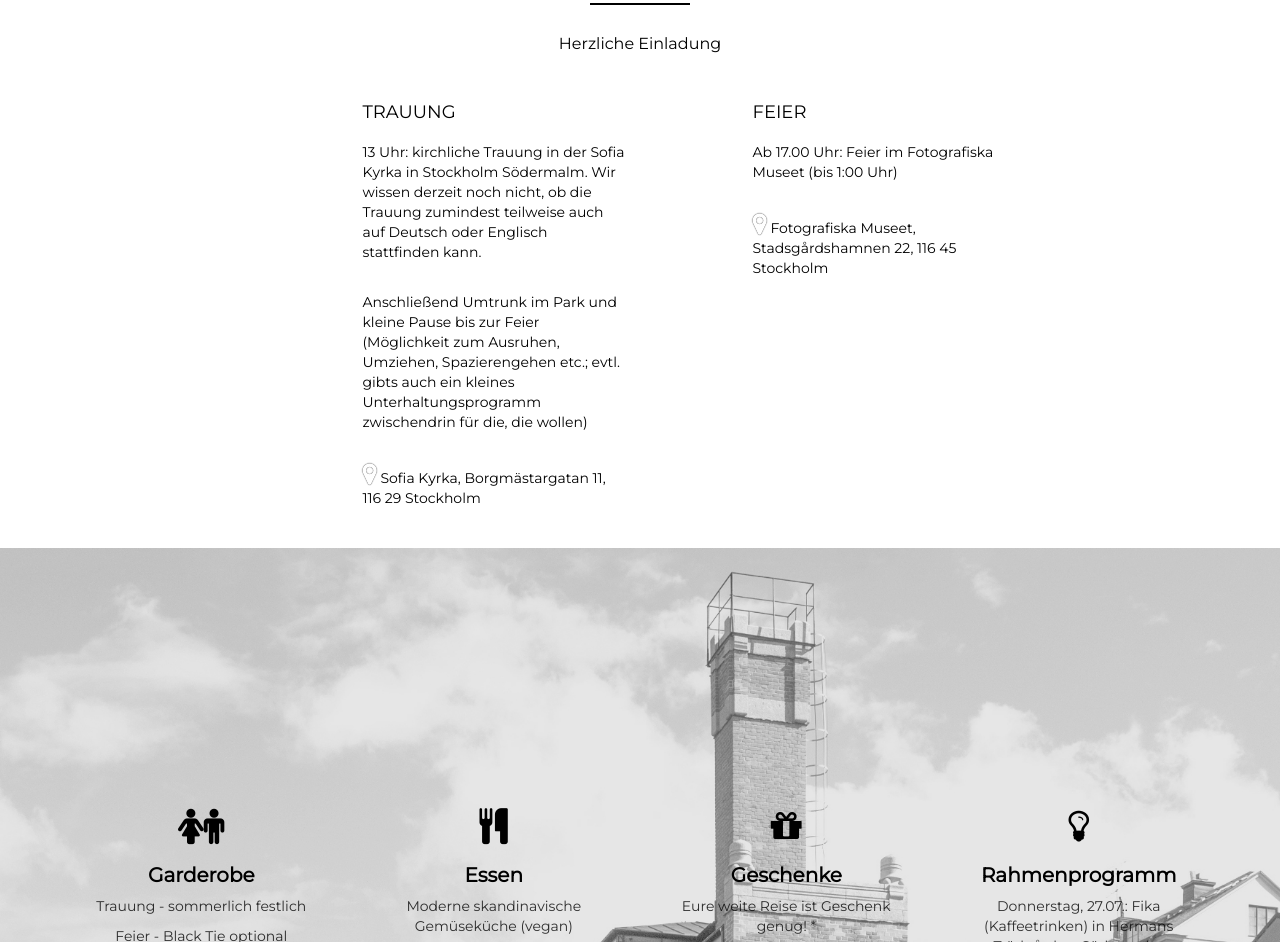
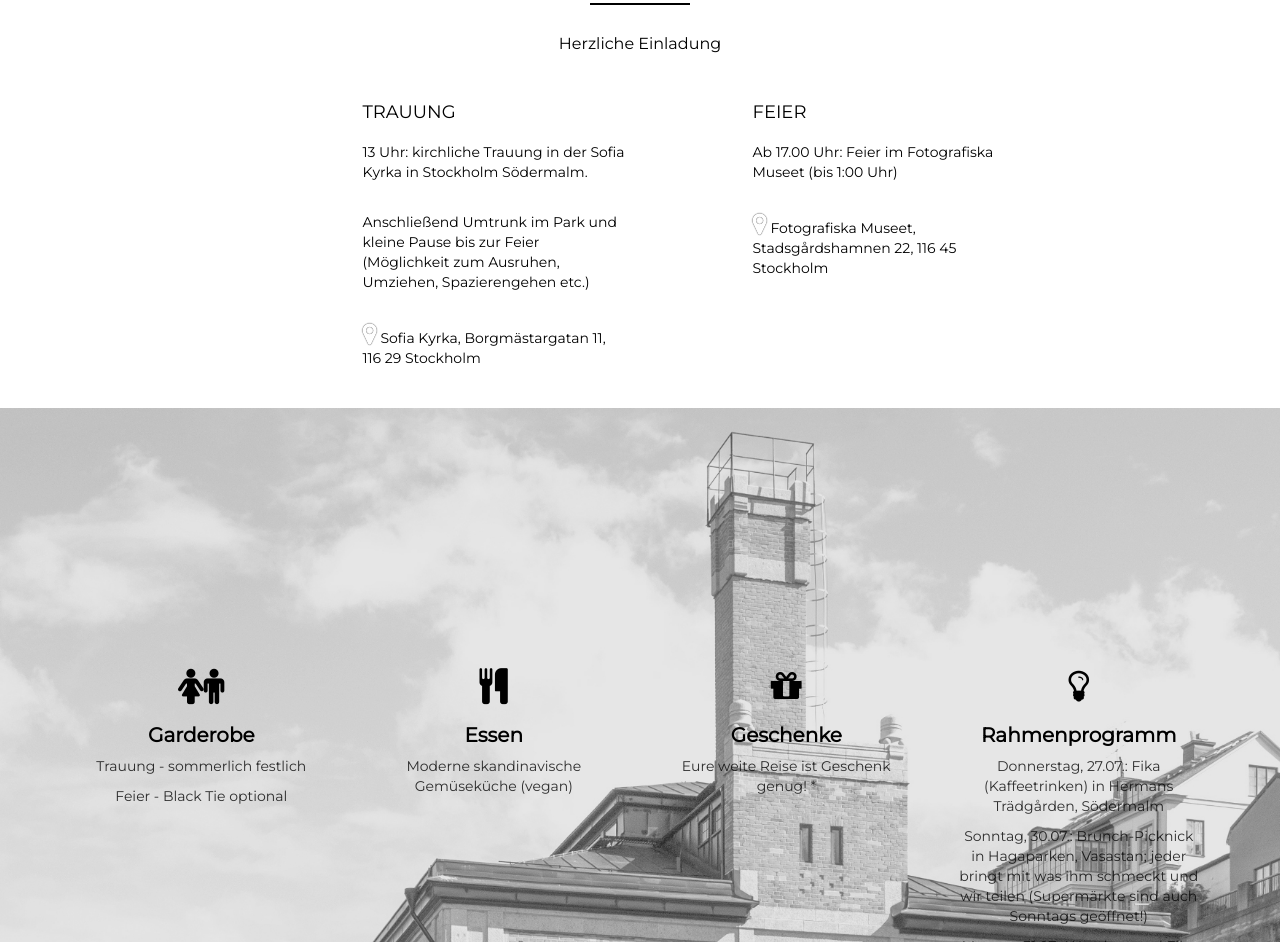
Before and after one commit to juli-und-frank/juli-und-frank, a plain HTML site: page index.html in a window 1280 px wide. Shown: the part 897-1839 px from the top of the page. Drawn offline with nearby package versions, Linux system fonts and the light colour scheme.

Commit message:
Update index.html

```diff
--- a/index.html
+++ b/index.html
@@ -83,9 +83,9 @@
             <div class="about-text">
               <h4>Trauung</h4>
 
-              <p>13 Uhr: kirchliche Trauung in der Sofia Kyrka in Stockholm Södermalm. Wir wissen derzeit noch nicht, ob die Trauung zumindest teilweise auch auf Deutsch oder Englisch stattfinden kann.
+              <p>13 Uhr: kirchliche Trauung in der Sofia Kyrka in Stockholm Södermalm.
               </p>
-              <p> Anschließend Umtrunk im Park und kleine Pause bis zur Feier (Möglichkeit zum Ausruhen, Umziehen, Spazierengehen etc.; evtl. gibts auch ein kleines Unterhaltungsprogramm zwischendrin für die, die wollen)
+              <p> Anschließend Umtrunk im Park und kleine Pause bis zur Feier (Möglichkeit zum Ausruhen, Umziehen, Spazierengehen etc.)
               </p>
               <p>
               <a href="https://www.google.de/maps/place/Sophiakirche/@59.3130316,18.0854667,17z/data=!4m8!1m2!2m1!1ssofia+kyrka!3m4!1s0x465f77f86e15e46b:0xa5cc2c157a3477!8m2!3d59.3122947!4d18.0882355/" target="_blank">
```
